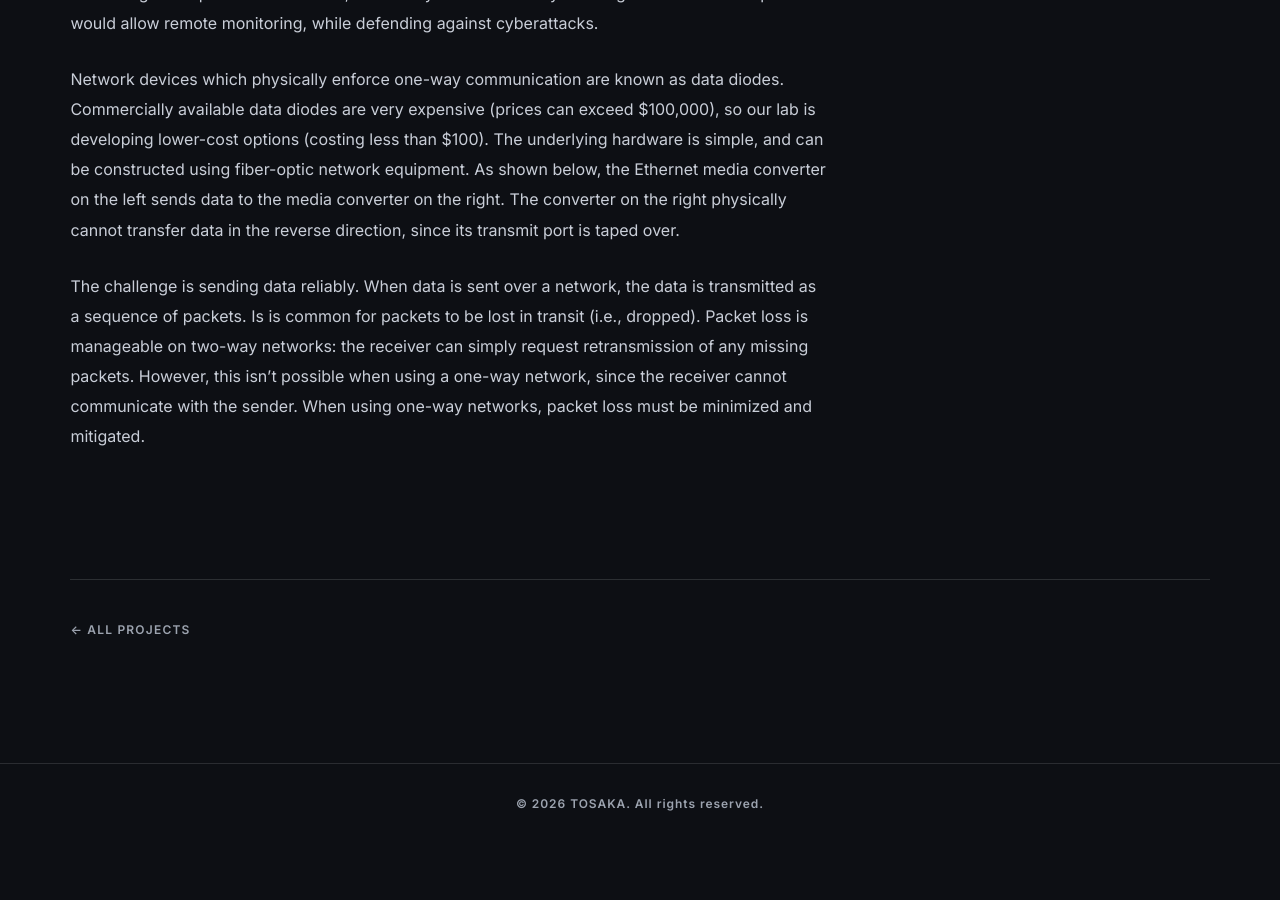
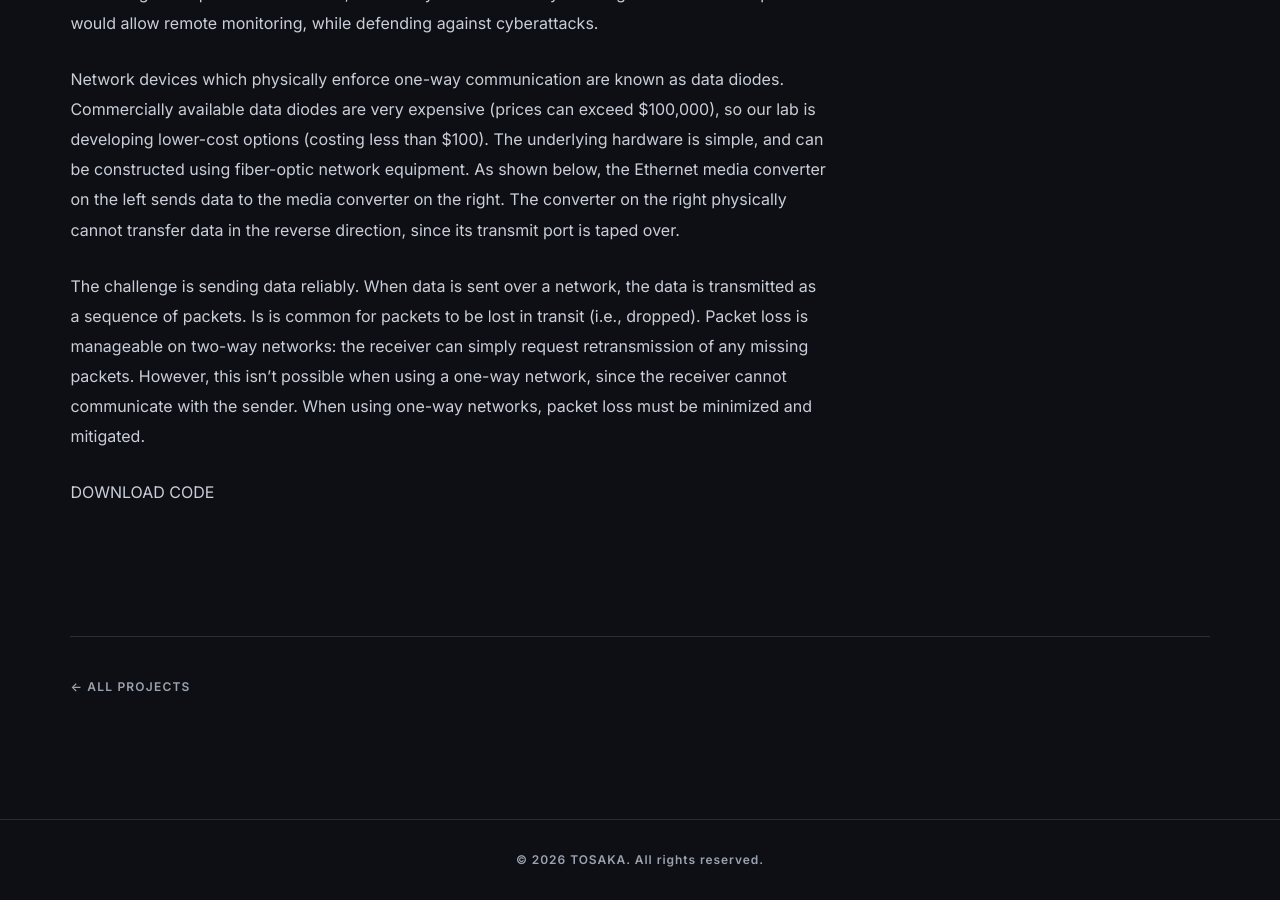
Before and after one commit to Emojiiiii/TOSAKA.github.io, a Jekyll site: the page built from _work/2026-10-10-164339.md, in a window 1280 px wide and 900 px high, scrolled down 1351 px. Built offline with Jekyll 4.4.1, drawn with Linux system fonts in a browser that asks for light colours; before the commit the page ends 2195 px from its top, so only the background shows below that.

Commit message:
Update _work/2026-10-10-164339.md (via Pages CMS)

```diff
--- a/_work/2026-10-10-164339.md
+++ b/_work/2026-10-10-164339.md
@@ -15,3 +15,5 @@ Most computer networks allow two-way communication. For example, when you load a
 Network devices which physically enforce one-way communication are known as data diodes. Commercially available data diodes are very expensive (prices can exceed $100,000), so our lab is developing lower-cost options (costing less than $100). The underlying hardware is simple, and can be constructed using fiber-optic network equipment. As shown below, the Ethernet media converter on the left sends data to the media converter on the right. The converter on the right physically cannot transfer data in the reverse direction, since its transmit port is taped over.
 
 The challenge is sending data reliably. When data is sent over a network, the data is transmitted as a sequence of packets. Is is common for packets to be lost in transit (i.e., dropped). Packet loss is manageable on two-way networks: the receiver can simply request retransmission of any missing packets. However, this isn’t possible when using a one-way network, since the receiver cannot communicate with the sender. When using one-way networks, packet loss must be minimized and mitigated.
+
+[DOWNLOAD CODE](https://github.com/Emojiiiii/TOSAKA.github.io/releases/tag/code#:~:text=3-,hw2.zip,-sha256%3Ae35477acc2106f910f7d61bd7664f233c21190bd829893b45613079fd2d19098)
```
